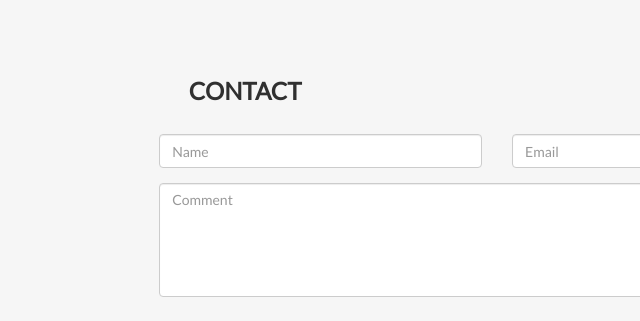
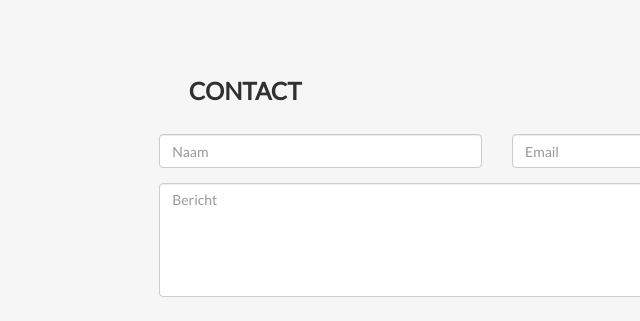
Before and after one commit to mixxamm/SmartpassSite, a plain HTML site: page index.html in a window 1280 px wide. Shown: the part 3820-4141 px from the top of the page, 395-1035 px from the left. Drawn offline with nearby package versions, Linux system fonts and the light colour scheme; some packages are replaced by stand-ins of ours.

Commit message:
Vernederlands contact

```diff
--- a/index.html
+++ b/index.html
@@ -261,13 +261,13 @@
     <div class="col-sm-7 slideanim">
       <div class="row">
         <div class="col-sm-6 form-group">
-          <input class="form-control" id="name" name="name" placeholder="Name" type="text" required>
+          <input class="form-control" id="name" name="name" placeholder="Naam" type="text" required>
         </div>
         <div class="col-sm-6 form-group">
           <input class="form-control" id="email" name="email" placeholder="Email" type="email" required>
         </div>
       </div>
-      <textarea class="form-control" id="comments" name="comments" placeholder="Comment" rows="5"></textarea><br>
+      <textarea class="form-control" id="comments" name="comments" placeholder="Bericht" rows="5"></textarea><br>
       <div class="row">
         <div class="col-sm-12 form-group">
           <button class="btn btn-default pull-right" type="submit">Send</button>
```
